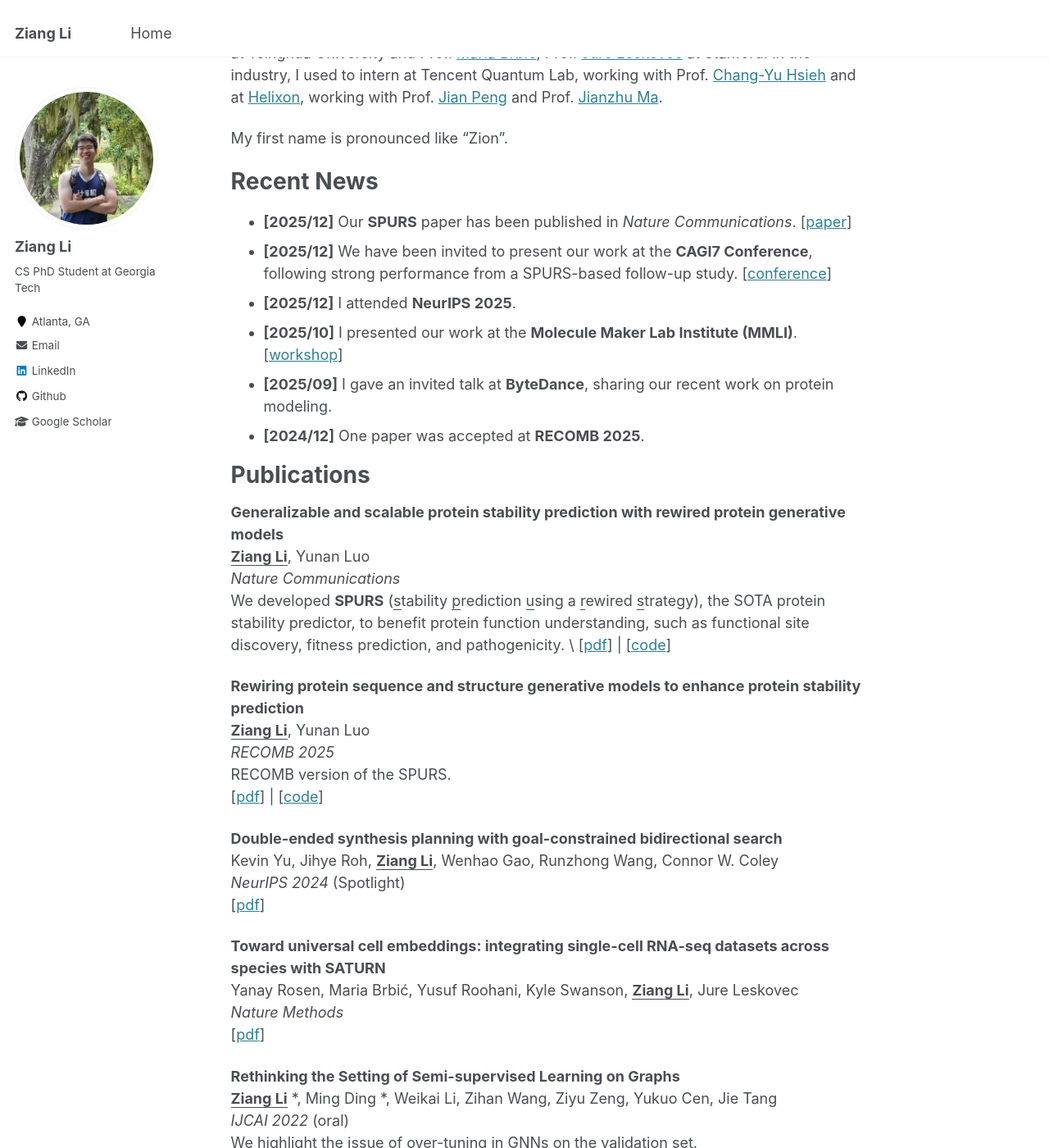
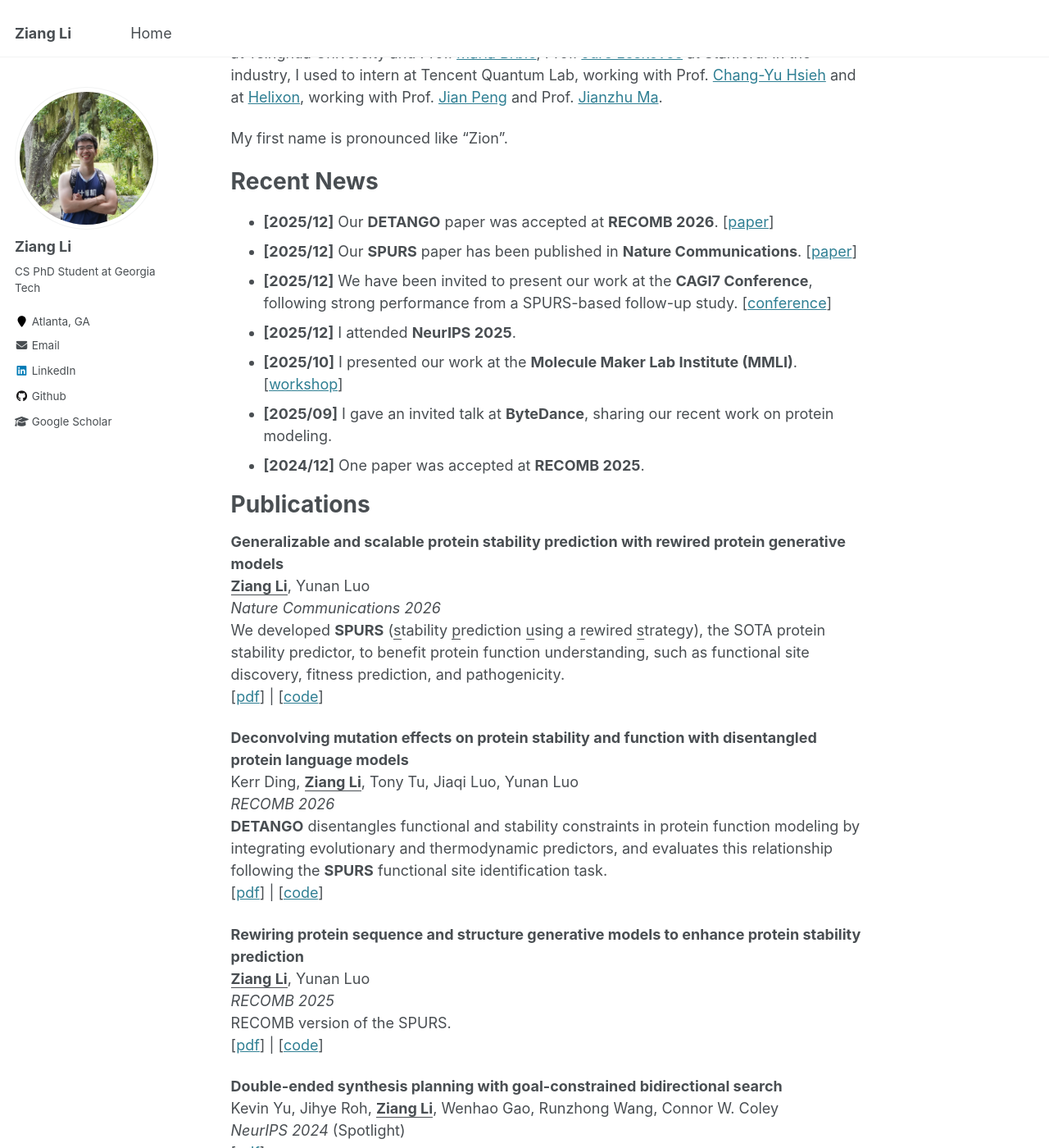
Before and after one commit to li-ziang/li-ziang.github.io, a Jekyll site: the page built from _pages/about.md, in a window 1280 px wide and 1400 px high, scrolled down 337 px. Shown: the whole window at 82% size. Built offline with Jekyll 4.4.1, drawn with Linux system fonts in a browser that asks for light colours.

Commit message:
Update recent news and publication details
Added new publication details for the DETANGO paper and updated SPURS paper citation.

```diff
--- a/_pages/about.md
+++ b/_pages/about.md
@@ -18,7 +18,8 @@ My first name is pronounced like “Zion”.
 Recent News
 ======
 
-- **[2025/12]** Our **SPURS** paper has been published in *Nature Communications*. [[paper](https://www.nature.com/articles/s41467-025-67609-4)]
+- **[2025/12]** Our **DETANGO** paper was accepted at **RECOMB 2026**. [[paper](https://www.biorxiv.org/content/10.64898/2026.02.03.703560v1.full.pdf)]
+- **[2025/12]** Our **SPURS** paper has been published in **Nature Communications**. [[paper](https://www.nature.com/articles/s41467-025-67609-4)]
 - **[2025/12]** We have been invited to present our work at the **CAGI7 Conference**, following strong performance from a SPURS-based follow-up study. [[conference](https://genomeinterpretation.org/cagi7.html)]
 - **[2025/12]** I attended **NeurIPS 2025**.
 - **[2025/10]** I presented our work at the **Molecule Maker Lab Institute (MMLI)**. [[workshop](https://moleculemaker.org/)]
@@ -30,9 +31,15 @@ Publications
 
 **Generalizable and scalable protein stability prediction with rewired protein generative models** \
 <u><strong>Ziang Li</strong></u>, Yunan Luo \
-*Nature Communications* \
+*Nature Communications 2026* \
 We developed **SPURS** (<u>s</u>tability <u>p</u>rediction <u>u</u>sing a <u>r</u>ewired <u>s</u>trategy), the SOTA protein stability predictor, to benefit protein function understanding, such as functional site discovery, fitness prediction, and pathogenicity. \
 \[[pdf](https://www.nature.com/articles/s41467-025-67609-4)\] \| \[[code](https://github.com/luo-group/SPURS)\]
+
+**Deconvolving mutation effects on protein stability and function with disentangled protein language models** \
+Kerr Ding, <u><strong>Ziang Li</strong></u>, Tony Tu, Jiaqi Luo, Yunan Luo \
+*RECOMB 2026* \
+**DETANGO** disentangles functional and stability constraints in protein function modeling by integrating evolutionary and thermodynamic predictors, and evaluates this relationship following the **SPURS** functional site identification task. \
+\[[pdf](https://www.biorxiv.org/content/10.64898/2026.02.03.703560v1.full.pdf)\] \| \[[code](https://github.com/luo-group/DETANGO)\]
 
 **Rewiring protein sequence and structure generative models to enhance protein stability prediction** \
 <u><strong>Ziang Li</strong></u>, Yunan Luo \
```
